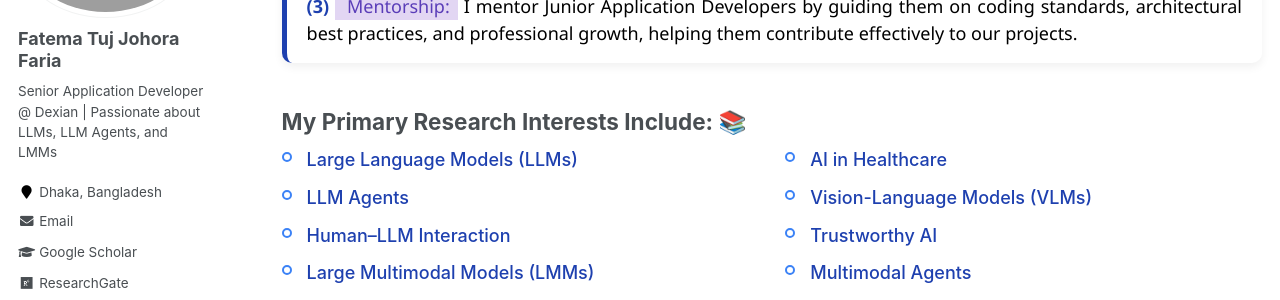
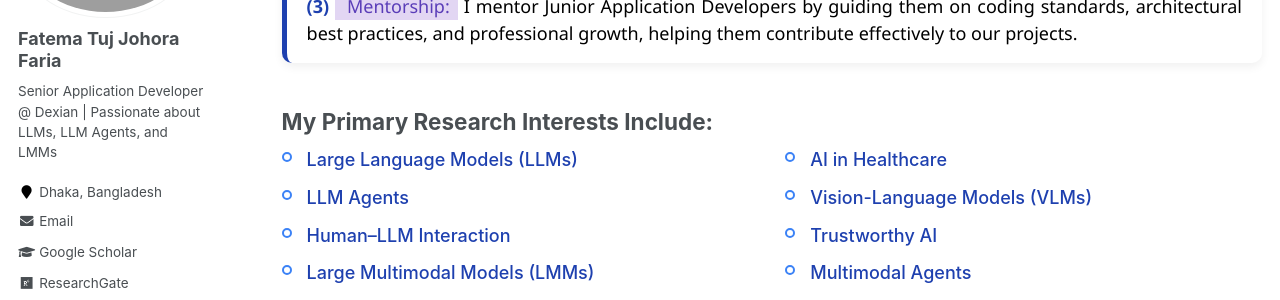
Before and after one commit to fatemafaria142/fatemafaria142.github.io, a Jekyll site: the page built from _pages/about.md, in a window 1280 px wide and 900 px high, scrolled down 540 px. Shown: the part 152-452 px from the top of the window. Built offline with Jekyll 4.4.1, drawn with Linux system fonts in a browser that asks for light colours; some web fonts are replaced.

Commit message:
Update CV

```diff
--- a/_pages/about.md
+++ b/_pages/about.md
@@ -205,7 +205,7 @@ redirect_from:
   }
 </style>
 
-## My Primary Research Interests Include: 📚
+## My Primary Research Interests Include:
 <div class="research-grid">
     <ul>
       <li><em>Large Language Models (LLMs)</em></li>
```
Also changed, not shown: 1 other file.
